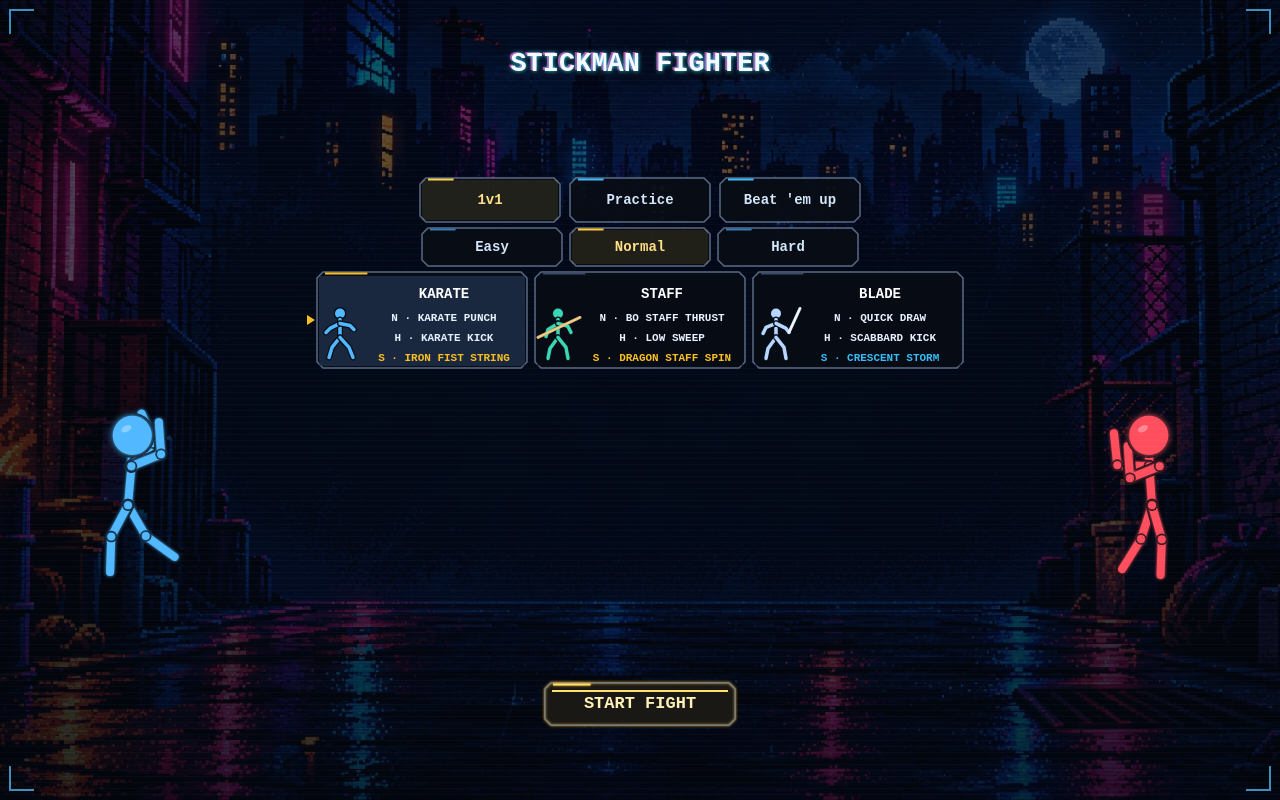
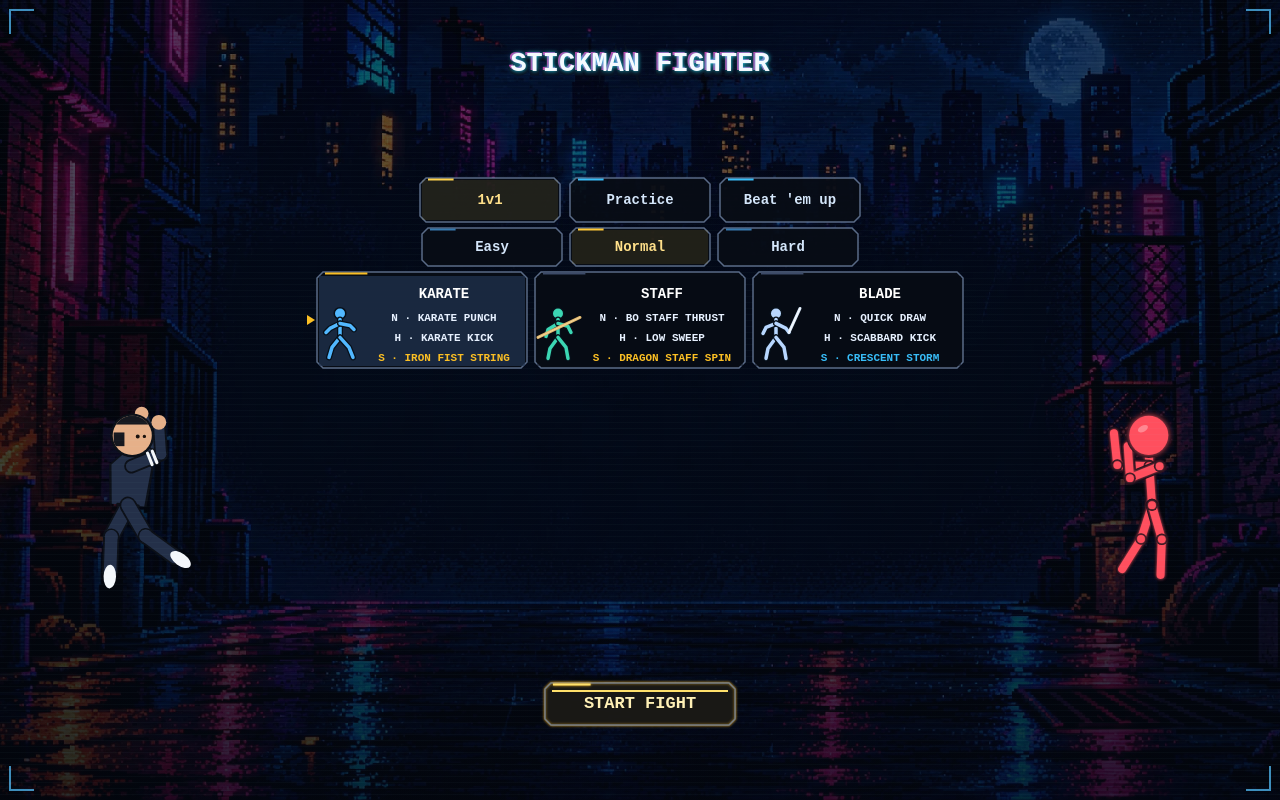
Before and after one commit to Joe16723PP/stickman-fighter, a plain HTML site: page index.html in a window 1280 px wide. Drawn offline with Linux system fonts and the light colour scheme.

Commit message:
Draw Karate on the live pose so every move changes the body.
Co-authored-by: Cursor <cursoragent@cursor.com>

```diff
--- a/index.html
+++ b/index.html
@@ -53,6 +53,7 @@
 </button>
 </div>
 <script src="stage-settings.js"></script>
+<script src="karate-sprite.js"></script>
 <script src="game.js"></script>
 </body>
 </html>
--- /dev/null
+++ b/karate-sprite.js
@@ -0,0 +1,171 @@
+// Karate body drawn on the live pose bones. Classic script so game.js can call it.
+var KarateSprite = (function () {
+  var CLOTH = '#243049';
+  var CLOTH_EDGE = '#0C1018';
+  var SKIN = '#E6B089';
+  var HAIR = '#16181F';
+  var SHOE = '#F4F7FB';
+  var STRIPE = '#F4F7FB';
+
+  function segment(ctx, a, b, width, fill, edge) {
+    ctx.lineCap = 'round';
+    ctx.lineJoin = 'round';
+    ctx.strokeStyle = edge;
+    ctx.lineWidth = width + 2.4;
+    ctx.beginPath();
+    ctx.moveTo(a.x, a.y);
+    ctx.lineTo(b.x, b.y);
+    ctx.stroke();
+    ctx.strokeStyle = fill;
+    ctx.lineWidth = width;
+    ctx.beginPath();
+    ctx.moveTo(a.x, a.y);
+    ctx.lineTo(b.x, b.y);
+    ctx.stroke();
+  }
+
+  function band(ctx, a, b, t, color, span) {
+    var x = a.x + (b.x - a.x) * t;
+    var y = a.y + (b.y - a.y) * t;
+    var dx = b.x - a.x;
+    var dy = b.y - a.y;
+    var len = Math.hypot(dx, dy) || 1;
+    var nx = -dy / len * span;
+    var ny = dx / len * span;
+    ctx.strokeStyle = color;
+    ctx.lineWidth = 2.1;
+    ctx.beginPath();
+    ctx.moveTo(x - nx, y - ny);
+    ctx.lineTo(x + nx, y + ny);
+    ctx.stroke();
+  }
+
+  function limb(ctx, root, joint, tip, width, fill, edge, shoe) {
+    segment(ctx, root, joint, width, fill, edge);
+    segment(ctx, joint, tip, width * 0.92, fill, edge);
+    ctx.fillStyle = fill;
+    ctx.beginPath();
+    ctx.arc(joint.x, joint.y, width * 0.48, 0, Math.PI * 2);
+    ctx.fill();
+    if (shoe) {
+      var sx = tip.x - joint.x;
+      var sy = tip.y - joint.y;
+      var sl = Math.hypot(sx, sy) || 1;
+      var toeX = tip.x + sx / sl * 5;
+      var toeY = tip.y + sy / sl * 3;
+      ctx.fillStyle = shoe === true ? SHOE : shoe;
+      ctx.beginPath();
+      ctx.ellipse(toeX, toeY, 8, 4.2, Math.atan2(sy, sx), 0, Math.PI * 2);
+      ctx.fill();
+    }
+  }
+
+  function torso(ctx, b, fill, edge) {
+    var dx = b.chest.x - b.hip.x;
+    var dy = b.chest.y - b.hip.y;
+    var len = Math.hypot(dx, dy) || 1;
+    var nx = -dy / len;
+    var ny = dx / len;
+    var hipW = 11;
+    var chestW = 13.5;
+    ctx.fillStyle = edge;
+    ctx.beginPath();
+    ctx.moveTo(b.hip.x + nx * (hipW + 1.6), b.hip.y + ny * (hipW + 1.6));
+    ctx.lineTo(b.chest.x + nx * (chestW + 1.6), b.chest.y + ny * (chestW + 1.6));
+    ctx.lineTo(b.neck.x + nx * 5, b.neck.y + ny * 5);
+    ctx.lineTo(b.neck.x - nx * 5, b.neck.y - ny * 5);
+    ctx.lineTo(b.chest.x - nx * (chestW + 1.6), b.chest.y - ny * (chestW + 1.6));
+    ctx.lineTo(b.hip.x - nx * (hipW + 1.6), b.hip.y - ny * (hipW + 1.6));
+    ctx.closePath();
+    ctx.fill();
+    ctx.fillStyle = fill;
+    ctx.beginPath();
+    ctx.moveTo(b.hip.x + nx * hipW, b.hip.y + ny * hipW);
+    ctx.lineTo(b.chest.x + nx * chestW, b.chest.y + ny * chestW);
+    ctx.lineTo(b.neck.x + nx * 4, b.neck.y + ny * 4);
+    ctx.lineTo(b.neck.x - nx * 4, b.neck.y - ny * 4);
+    ctx.lineTo(b.chest.x - nx * chestW, b.chest.y - ny * chestW);
+    ctx.lineTo(b.hip.x - nx * hipW, b.hip.y - ny * hipW);
+    ctx.closePath();
+    ctx.fill();
+    ctx.strokeStyle = edge;
+    ctx.lineWidth = 2;
+    ctx.beginPath();
+    ctx.moveTo(b.hip.x - nx * 7, b.hip.y - ny * 7);
+    ctx.lineTo(b.hip.x + nx * 7, b.hip.y + ny * 7);
+    ctx.stroke();
+  }
+
+  function head(ctx, b, face, skin, hair) {
+    var hr = b.hr;
+    ctx.fillStyle = '#0C1018';
+    ctx.beginPath();
+    ctx.arc(b.head.x, b.head.y, hr + 1.6, 0, Math.PI * 2);
+    ctx.fill();
+    ctx.fillStyle = skin;
+    ctx.beginPath();
+    ctx.arc(b.head.x, b.head.y, hr, 0, Math.PI * 2);
+    ctx.fill();
+    ctx.save();
+    ctx.beginPath();
+    ctx.arc(b.head.x, b.head.y, hr, 0, Math.PI * 2);
+    ctx.clip();
+    ctx.fillStyle = hair;
+    ctx.fillRect(b.head.x - hr, b.head.y - hr - 1, hr * 2, hr * 0.52);
+    ctx.fillRect(b.head.x - face * hr * 0.95, b.head.y - hr * 0.15, hr * 0.55, hr * 0.7);
+    ctx.restore();
+    if (skin !== '#FFFFFF') {
+      ctx.fillStyle = '#1A120E';
+      var eyeY = b.head.y + hr * 0.05;
+      ctx.beginPath();
+      ctx.arc(b.head.x + face * hr * 0.28, eyeY, 1.35, 0, Math.PI * 2);
+      ctx.arc(b.head.x + face * hr * 0.62, eyeY, 1.15, 0, Math.PI * 2);
+      ctx.fill();
+    }
+  }
+
+  function depth(face, joint, tip) {
+    return ((joint.x + tip.x) * 0.5) * face;
+  }
+
+  return {
+    ready: true,
+    draw: function (ctx, fighter, b, white) {
+      if (!b || !b.laJ || !b.llJ) return;
+      var face = fighter.face || 1;
+      var cloth = white ? '#FFFFFF' : CLOTH;
+      var edge = white ? '#D8D8D8' : CLOTH_EDGE;
+      var skin = white ? '#FFFFFF' : SKIN;
+      var hair = white ? '#FFFFFF' : HAIR;
+      var shoe = white ? '#FFFFFF' : SHOE;
+      var stripe = white ? '#FFFFFF' : STRIPE;
+      var legs = [
+        { z: depth(face, b.llJ, b.ll), root: b.hip, joint: b.llJ, tip: b.ll },
+        { z: depth(face, b.rlJ, b.rl), root: b.hip, joint: b.rlJ, tip: b.rl }
+      ].sort(function (p, q) { return p.z - q.z; });
+      var arms = [
+        { z: depth(face, b.laJ, b.la), root: b.shL || b.sh, joint: b.laJ, tip: b.la },
+        { z: depth(face, b.raJ, b.ra), root: b.shR || b.sh, joint: b.raJ, tip: b.ra }
+      ].sort(function (p, q) { return p.z - q.z; });
+
+      ctx.save();
+      limb(ctx, legs[0].root, legs[0].joint, legs[0].tip, 9.2, cloth, edge, shoe);
+      limb(ctx, arms[0].root, arms[0].joint, arms[0].tip, 7.4, cloth, edge, false);
+      ctx.fillStyle = skin;
+      ctx.beginPath();
+      ctx.arc(arms[0].tip.x, arms[0].tip.y, 4.6, 0, Math.PI * 2);
+      ctx.fill();
+      torso(ctx, b, cloth, edge);
+      limb(ctx, legs[1].root, legs[1].joint, legs[1].tip, 9.2, cloth, edge, shoe);
+      limb(ctx, arms[1].root, arms[1].joint, arms[1].tip, 7.4, cloth, edge, false);
+      band(ctx, arms[1].root, arms[1].joint, 0.62, stripe, 4.2);
+      band(ctx, arms[1].root, arms[1].joint, 0.78, stripe, 4.2);
+      ctx.fillStyle = skin;
+      ctx.beginPath();
+      ctx.arc(arms[1].tip.x, arms[1].tip.y, 5, 0, Math.PI * 2);
+      ctx.fill();
+      head(ctx, b, face, skin, hair);
+      ctx.restore();
+    }
+  };
+})();
```
Also changed, not shown: game.js.
